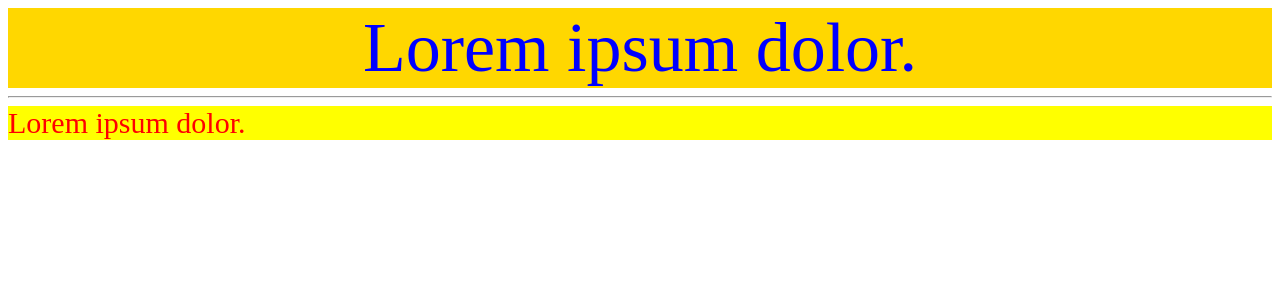
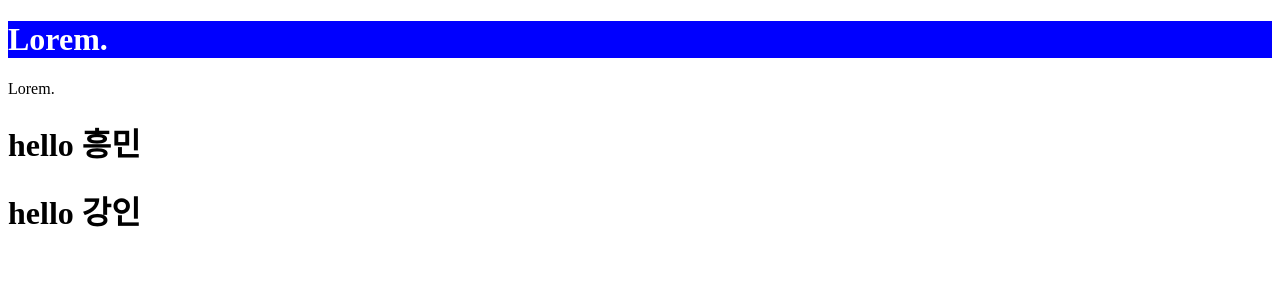
Before and after one commit to AngelosGithub/react231031, a React (Create React App) app: page / in a window 1280 px wide. Shown: the top 300 px of the page. Built offline with nearby package versions, Linux system fonts and the light colour scheme.

Commit message:
231101 props

```diff
--- a/src/App.js
+++ b/src/App.js
@@ -1,22 +1,31 @@
 function App() {
-  const myStyle = {
-    color: "blue",
-    backgroundColor: "gold", // lowerCamelCase
-    fontSize: "70px",
-    textAlign: "center",
-  }; // js object
   return (
     <>
-      {/* style 속성은 객체로 주어야 함 */}
-      <div style={myStyle}>Lorem ipsum dolor.</div>
-      <hr />
-      <div
-        style={{ color: "red", backgroundColor: "yellow", fontSize: "30px" }}
+      <h1
+        className="note"
+        style={{ backgroundColor: "blue", color: "white" }}
+        title="제목요소"
       >
-        Lorem ipsum dolor.
-      </div>
+        Lorem.
+      </h1>
+      <p title="문단요소">Lorem.</p>
+      <MyComp title="내 컴포넌트" name="흥민" />
+      <MyComp title="My 컴포넌트에요" name="강인" />
     </>
   );
 }
 
+// 함수인자로 사용한 곳에서 넘긴 property들이 객체형태로 담김
+// 예) title="내 컴포넌트" => {title="내 컴포넌트"}
+// 예) title="내 컴포넌트" name="흥민" => {title="내 컴포넌트" name="흥민"}
+function MyComp(props) {
+  // properties 줄임말
+  console.log("받은 property", props);
+  return (
+    <div>
+      <h1 title={props.title}>hello {props.name}</h1>
+    </div>
+  );
+}
+
 export default App;
```
